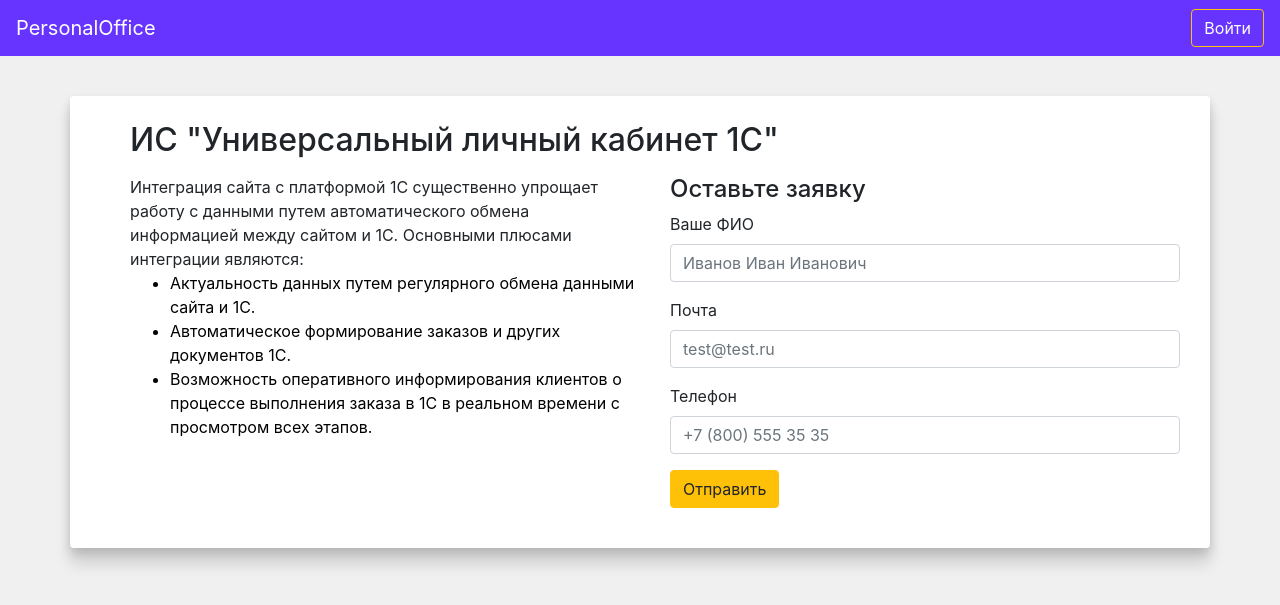
After one commit to elenpetrovich/personal-cabinet, a Django app: page /start/ in a window 1280 px wide. The commit adds this page. Shown: the top 605 px of the page. Run offline with Django 3.2, Linux system fonts and the light colour scheme.

Commit message:
Изменения под отчет практики

```diff
--- a/cabinet/views.py
+++ b/cabinet/views.py
@@ -25,6 +25,11 @@ class UserViewSet(viewsets.GenericViewSet):
                         template_name="user.html")
 
 
+class StartPageView(viewsets.ViewSet):
+
+    def list(self, request, *args, **kwargs):
+        return Response(template_name="start.html")
+
 @api_view(['GET', 'POST'])
 def postData(request):
     print(request.data)
--- a/mysite/urls.py
+++ b/mysite/urls.py
@@ -6,7 +6,7 @@ from django.contrib.auth.views import LoginView, LogoutView
 from django.conf.urls.static import static
 from django.conf import settings
 
-from cabinet.views import UserViewSet, postData
+from cabinet.views import UserViewSet, postData, StartPageView
 from document.views import DocumentViewSet, FileRender
 from company.views import CompanyViewSet
 from synchronization.views import SyncViewSet
@@ -28,6 +28,7 @@ router.register(
     basename='docs')
 router.register(r'company', CompanyViewSet, basename="company")
 router.register(r'sync', SyncViewSet, basename="sync")
+router.register(r'start', StartPageView, basename="start")
 
 urlpatterns = [
     path('', include(router.urls)),
--- a/templates/base.html
+++ b/templates/base.html
@@ -21,16 +21,19 @@
 
 <body>
 
-    <nav class="navbar navbar-expand-lg navbar-style bg-style">
-        <a class="navbar-brand" href="{% url 'user-list' %}">PersonalOffice</a>
+    <nav class="navbar navbar-expand-sm navbar-style bg-style">
+        <a class="navbar-brand" href="{% url 'company-list' %}">PersonalOffice</a>
 
         <div class="collapse navbar-collapse" id="navbarSupportedContent">
             <ul class="navbar-nav mr-auto">
-                <a href="{% url 'company-list' %}">Компании</a>
+                <!-- <a href="{% url 'company-list' %}">Компании</a> -->
             </ul>
             <form class="form-inline my-2 my-lg-0">
                 {% if user.is_authenticated %}
-                ({{ user.username }})
+                <div class="mx-1 btn btn-outline-warning border border-white">
+                    <a href="#u" class="h7">{{ user.username }}</a>
+                    <a href="#n" class="badge badge-pill badge-dark">3</a>
+                </div>
                 <a href="{% url 'logout' %}" class="btn btn-outline-warning ml">Выйти</a>
                 {% else %}
                 <a href="{% url 'login' %}" class="btn btn-outline-warning">Войти</a>
@@ -38,7 +41,6 @@
             </form>
         </div>
     </nav>
-
     <div class="container bg-white rounded">
         {% block content %}
         <a href="{% url 'company-list' %}">Компании</a>
--- a/templates/document_detail.html
+++ b/templates/document_detail.html
@@ -2,7 +2,7 @@
 {% load tags_mongo %}
 
 {% block content %}
-<h4>{{ document.Title }}: {{ document.Number }}</h4>
+<h4>{{ document.Number }}</h4>
 {% for key, value in document.items %}
     {{ key }}: {{ value }} <br>
 {% endfor %}
--- a/templates/document_list.html
+++ b/templates/document_list.html
@@ -7,6 +7,7 @@
 <div class="card mt-2">
     <div class="card-header">
         <a href="{% url 'docs-detail' company_pk=company.system_name collection_pk=collection.public_name pk=document|ID %}}">{{ document.Название}}</a>
+        <a href="" class="btn btn-outline-warning">Печать</a>
     </div>
     <div class="card-body">
         {% for key, value in document.items %}
--- /dev/null
+++ b/templates/start.html
@@ -0,0 +1,35 @@
+{% extends 'base.html' %} &nbsp;{% block content %}
+<h2>ИС "Универсальный личный кабинет 1С"</h2><p>
+
+
+<div class="row">
+    <div class="col-sm">
+        Интеграция сайта с платформой 1С существенно упрощает работу с данными
+        путем автоматического обмена информацией между сайтом и 1С.
+        Основными плюсами интеграции являются:<br>
+        <ul>
+            <li>Актуальность данных путем регулярного обмена данными сайта и 1С.</li>
+            <li>Автоматическое формирование заказов и других документов 1С.</li>
+            <li>Возможность оперативного информирования клиентов о процессе выполнения заказа в 1С в реальном времени с просмотром всех этапов.</li>
+        </ul>
+
+    </div>
+    <div class="col-sm">
+        <h4>Оставьте заявку</h4>
+        <div class="mb-3">
+            <label for="formGroupExampleInput" class="form-label">Ваше ФИО</label>
+            <input type="text" class="form-control" id="formGroupExampleInput" placeholder="Иванов Иван Иванович">
+          </div>
+          <div class="mb-3">
+            <label for="formGroupExampleInput2" class="form-label">Почта</label>
+            <input type="text" class="form-control" id="formGroupExampleInput2" placeholder="test@test.ru">
+          </div>
+          <div class="mb-3">
+            <label for="formGroupExampleInput2" class="form-label">Телефон</label>
+            <input type="text" class="form-control" id="formGroupExampleInput2" placeholder="+7 (800) 555 35 35">
+          </div>
+          <button type="submit" class="btn btn-warning">Отправить</button>
+    </div>
+</div>
+
+{% endblock content %}
```
Also changed, not shown: document/views.py (+4 -4 lines).
